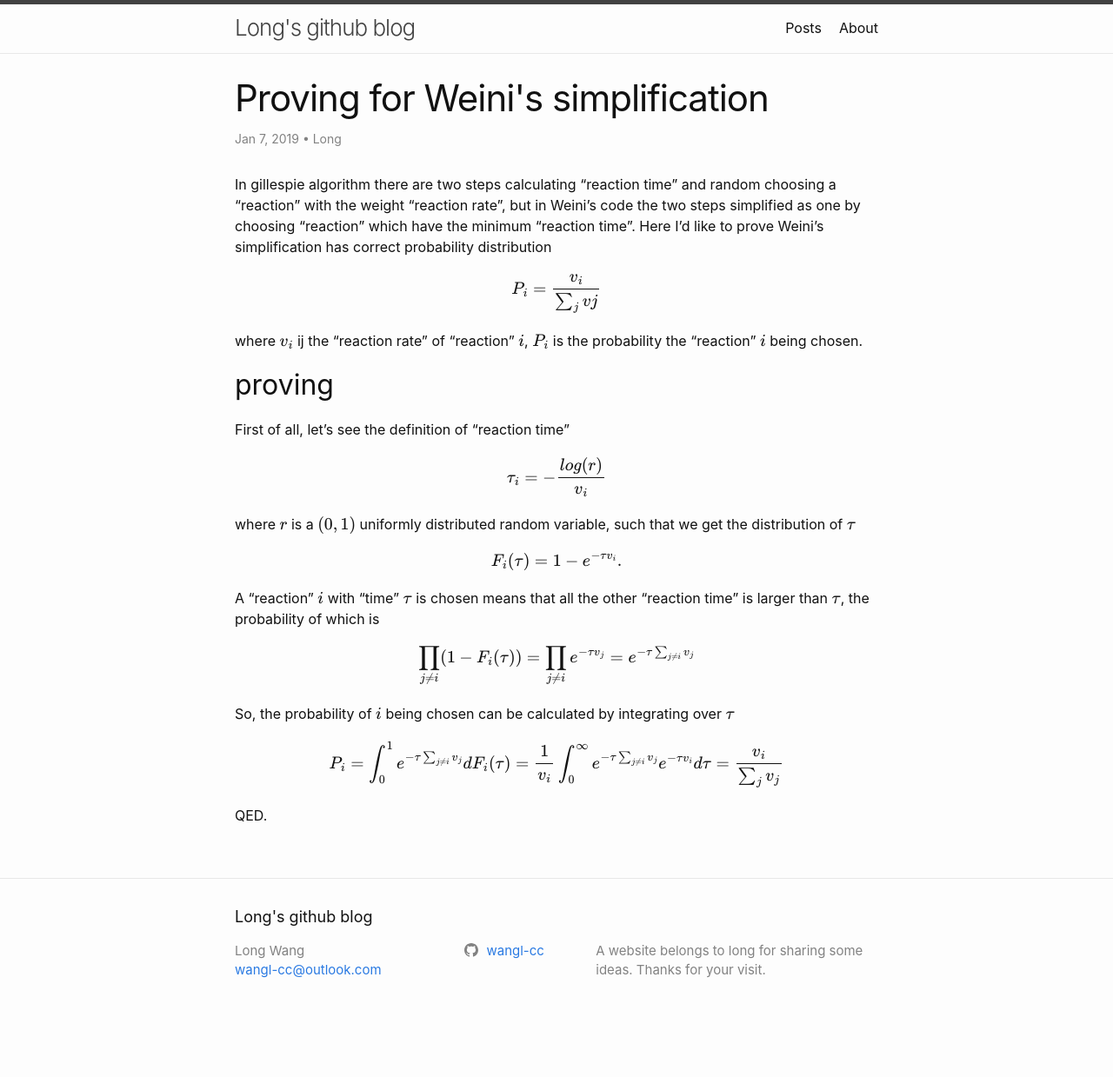
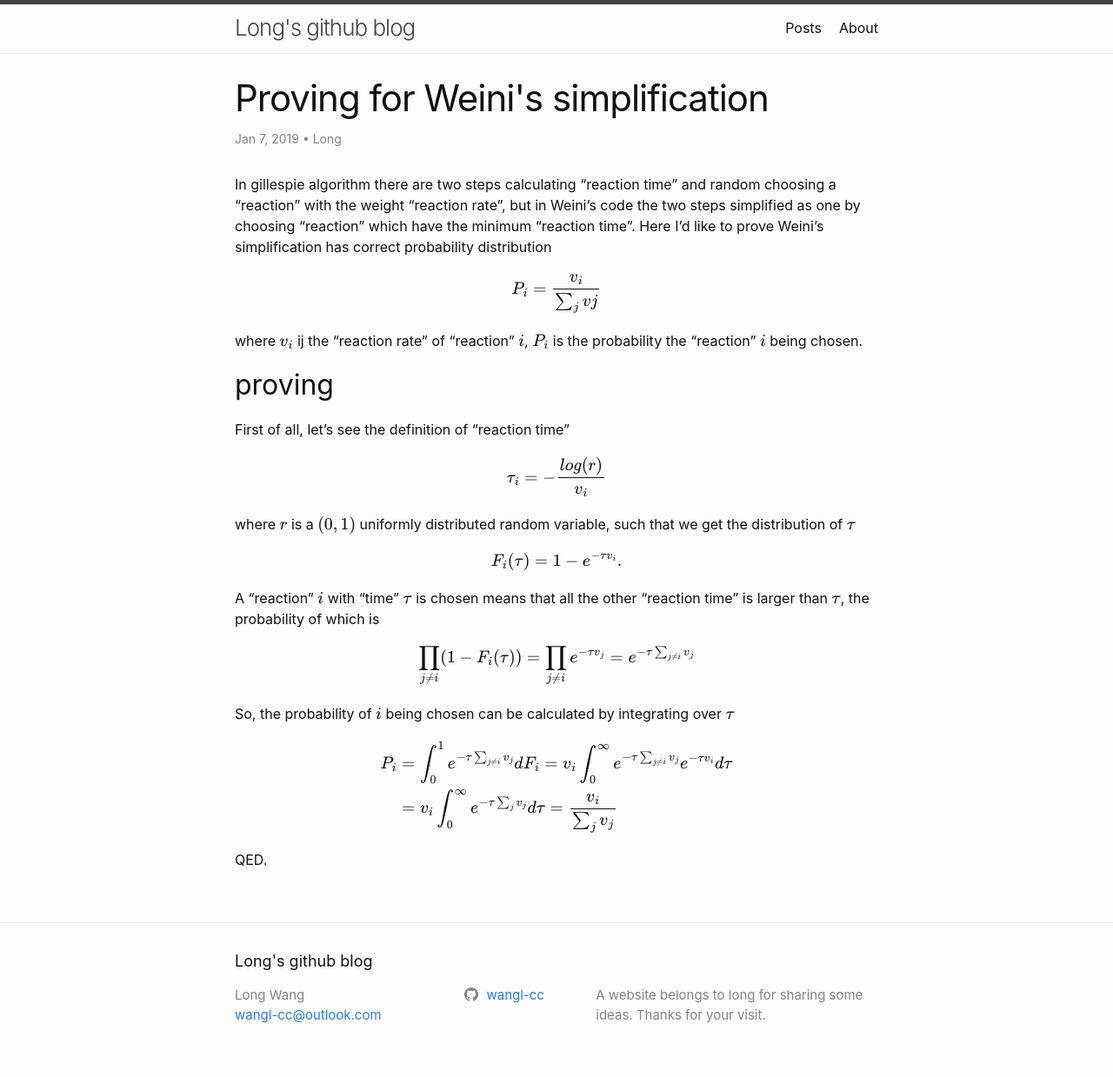
Before and after one commit to wangl-cc/wangl-cc.github.io, a Jekyll site: the page built from _posts/2019-1-7-Proving-for-Weinis-simplification.md, in a window 1280 px wide. Shown: the whole page at 87% size. Built offline with Jekyll 4.4.1, drawn with Linux system fonts in a browser that asks for light colours; formulas are drawn with MathJax 3; before the commit the page ends 1188 px from its top, so only the background shows below that.

Commit message:
Rename and corect some mistakes.

```diff
--- a/_posts/2019-1-7-Proving-for-Weini's-simplification.md
+++ b/_posts/2019-1-7-Proving-for-Weinis-simplification.md
@@ -33,7 +33,10 @@ $$\prod_{j \neq i}(1-F_i(\tau))=\prod_{j \neq i} e^{-\tau v_j} = e^{-\tau \sum_{
 So, the probability of $i$ being chosen can be calculated by integrating over $\tau$
 
 $$
-P_i = \int_0^1 e^{-\tau \sum_{j \neq i} v_j} d F_i(\tau) = \frac{1}{v_i} \int_0^{\infty} e^{-\tau \sum_{j \neq i} v_j} e^{-\tau v_i} d\tau = \frac{v_i}{\sum_j v_j}
+\begin{aligned}
+    P_i &= \int_0^1 e^{-\tau \sum_{j \neq i} v_j} d F_i = v_i \int_0^{\infty} e^{-\tau \sum_{j \neq i} v_j} e^{-\tau v_i} d\tau\\
+    &=v_i \int_0^{\infty} e^{-\tau \sum_{j} v_j} d\tau = \frac{v_i}{\sum_j v_j}
+\end{aligned}
 $$
 
 QED.
```
